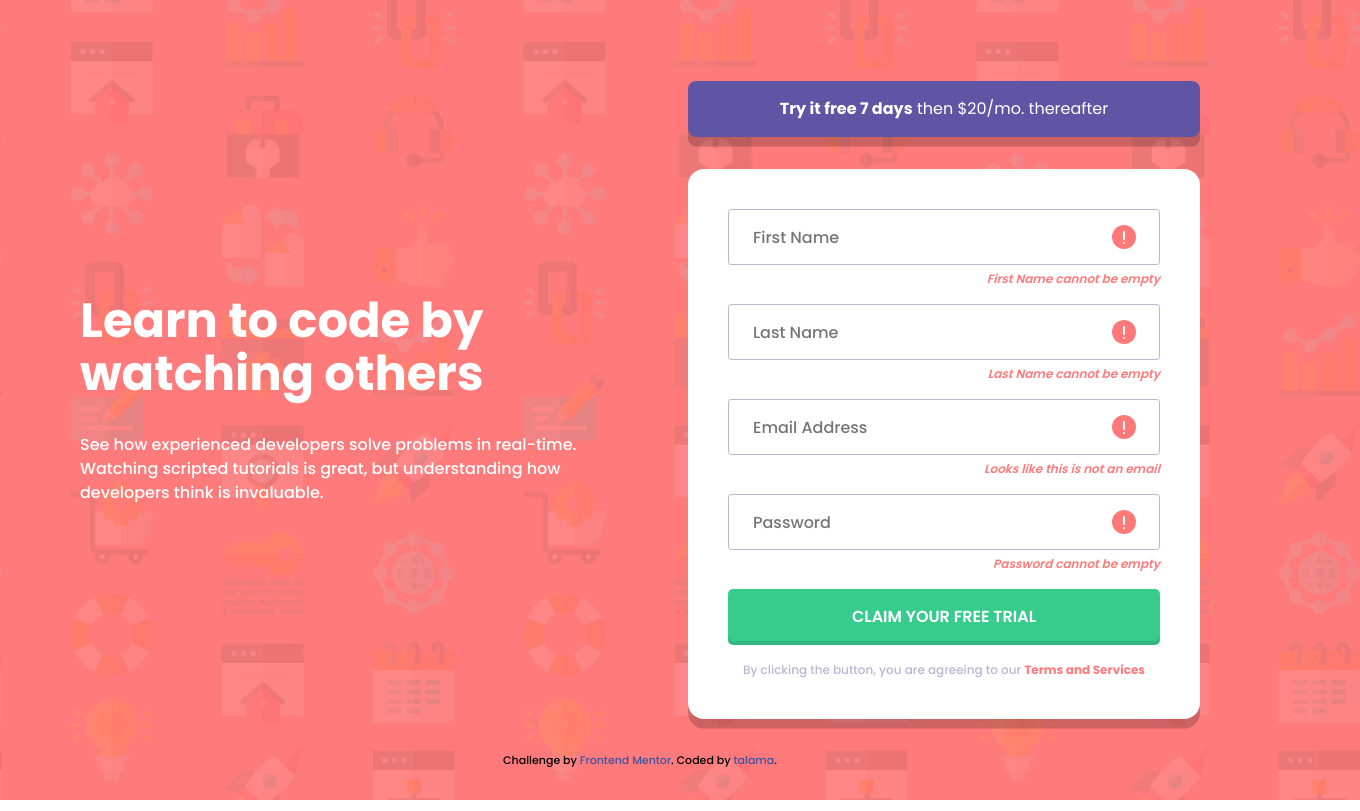
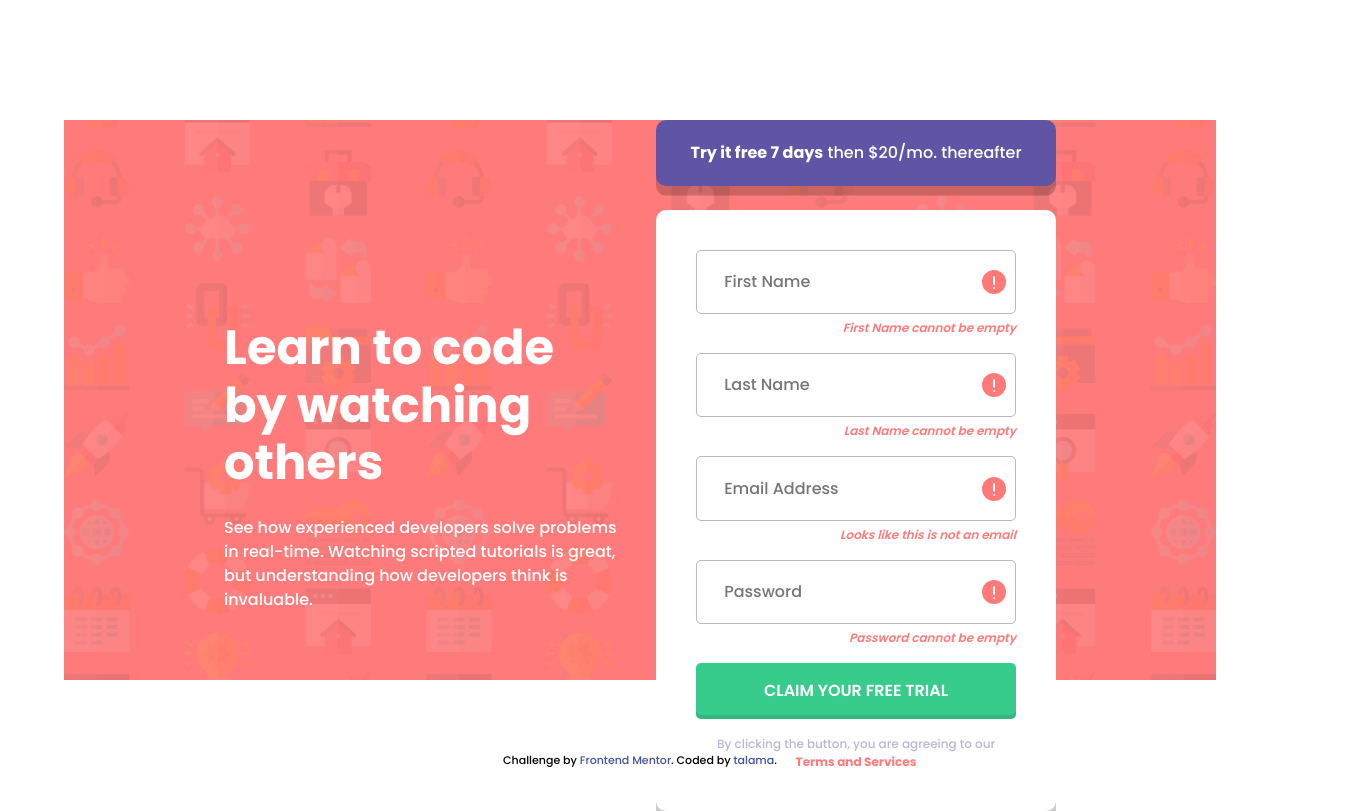
Before and after one commit to talama/FM-SignUpForm, a website built with Vite: page index.html in a window 1280 px wide. Shown: the whole page, 1360 px wide, since content can reach past the window. Built offline with nearby package versions, Linux system fonts and the light colour scheme.

Commit message:
feat: simplified css

```diff
--- a/index.html
+++ b/index.html
@@ -27,21 +27,20 @@
     <title>Sign up form</title>
   </head>
   <body>
-    <main>
-      <section class="sign-up-form">
-        <header>
+    <main class="subscription">
+      <header class="info">
         <h1>Learn to code by watching others</h1>
         <p class="description">
           See how experienced developers solve problems in real-time. Watching
-            scripted tutorials is great, but understanding how developers think
-            is invaluable.
+          scripted tutorials is great, but understanding how developers think is
+          invaluable.
         </p>
       </header>
-        <div class="sign-up">
-          <p class="price">
+      <section class="form-section">
+        <p class="trial-info">
           <span>Try it free 7 days</span> then $20/mo. thereafter
         </p>
-          <form action="#" method="post" class="free-trial">
+        <form action="#" method="post" class="trial-form">
           <div class="form-item">
             <div class="flex-grp">
               <label for="name" class="visually-hidden">First Name</label>
@@ -61,22 +60,8 @@
               >
                 <g fill="none" fill-rule="evenodd">
                   <circle fill="#FF7979" cx="12" cy="12" r="12" />
-                    <rect
-                      fill="#FFF"
-                      x="11"
-                      y="6"
-                      width="2"
-                      height="9"
-                      rx="1"
-                    />
-                    <rect
-                      fill="#FFF"
-                      x="11"
-                      y="17"
-                      width="2"
-                      height="2"
-                      rx="1"
-                    />
+                  <rect fill="#FFF" x="11" y="6" width="2" height="9" rx="1" />
+                  <rect fill="#FFF" x="11" y="17" width="2" height="2" rx="1" />
                 </g>
               </svg>
             </div>
@@ -85,9 +70,7 @@
 
           <div class="form-item">
             <div class="flex-grp">
-                <label for="family-name" class="visually-hidden"
-                  >Last Name</label
-                >
+              <label for="family-name" class="visually-hidden">Last Name</label>
               <input
                 required
                 type="text"
@@ -104,22 +87,8 @@
               >
                 <g fill="none" fill-rule="evenodd">
                   <circle fill="#FF7979" cx="12" cy="12" r="12" />
-                    <rect
-                      fill="#FFF"
-                      x="11"
-                      y="6"
-                      width="2"
-                      height="9"
-                      rx="1"
-                    />
-                    <rect
-                      fill="#FFF"
-                      x="11"
-                      y="17"
-                      width="2"
-                      height="2"
-                      rx="1"
-                    />
+                  <rect fill="#FFF" x="11" y="6" width="2" height="9" rx="1" />
+                  <rect fill="#FFF" x="11" y="17" width="2" height="2" rx="1" />
                 </g>
               </svg>
             </div>
@@ -145,22 +114,8 @@
               >
                 <g fill="none" fill-rule="evenodd">
                   <circle fill="#FF7979" cx="12" cy="12" r="12" />
-                    <rect
-                      fill="#FFF"
-                      x="11"
-                      y="6"
-                      width="2"
-                      height="9"
-                      rx="1"
-                    />
-                    <rect
-                      fill="#FFF"
-                      x="11"
-                      y="17"
-                      width="2"
-                      height="2"
-                      rx="1"
-                    />
+                  <rect fill="#FFF" x="11" y="6" width="2" height="9" rx="1" />
+                  <rect fill="#FFF" x="11" y="17" width="2" height="2" rx="1" />
                 </g>
               </svg>
             </div>
@@ -186,22 +141,8 @@
               >
                 <g fill="none" fill-rule="evenodd">
                   <circle fill="#FF7979" cx="12" cy="12" r="12" />
-                    <rect
-                      fill="#FFF"
-                      x="11"
-                      y="6"
-                      width="2"
-                      height="9"
-                      rx="1"
-                    />
-                    <rect
-                      fill="#FFF"
-                      x="11"
-                      y="17"
-                      width="2"
-                      height="2"
-                      rx="1"
-                    />
+                  <rect fill="#FFF" x="11" y="6" width="2" height="9" rx="1" />
+                  <rect fill="#FFF" x="11" y="17" width="2" height="2" rx="1" />
                 </g>
               </svg>
             </div>
@@ -209,13 +150,11 @@
           </div>
 
           <button type="submit" class="btn">Claim your free trial</button>
-
           <small class="disclaimer">
             By clicking the button, you are agreeing to our
             <a href="" class="terms">Terms and Services</a>
           </small>
         </form>
-        </div>
       </section>
     </main>
 
--- a/style.css
+++ b/style.css
@@ -31,14 +31,13 @@
   /* Colors */
   --primary-red: 0, 100%, 74%;
   --primary-green: 154, 59%, 51%;
-
   --accent-blue: 248, 32%, 49%;
-
   --neutral-dark-blue: 249, 10%, 26%;
   --neutral-gray-blue: 246, 25%, 77%;
+  --white: white;
 
   /* Fonts */
-  --font-family: var(--font-family);
+  --font-family: "Poppins", sans-serif;
 
   --fw-regular: 400;
   --fw-medium: 500;
@@ -52,7 +51,7 @@
   --fs-600: 1.5rem; /* 24px */
   --fs-700: 1.75rem; /* 28px */
   --fs-800: 2rem; /* 32px */
-  --fs-900: 3rem;
+  --fs-900: 3rem; /* 48px */
 }
 
 /* CSS reset */
@@ -64,7 +63,7 @@
 }
 
 body {
-  font-family: "Poppins";
+  font-family: var(--font-family);
   line-height: 1.5;
   -webkit-font-smoothing: antialiased;
 }
@@ -94,107 +93,109 @@ select {
   width: 1px;
 }
 
-.sign-up-form {
+/* Main section */
+.subscription {
   position: absolute;
   top: 50%;
   left: 50%;
   transform: translate(-50%, -50%);
-  width: 1440px;
-  height: 800px;
+
+  max-width: 1440px;
+  width: 90%;
+  max-height: 800px;
+  height: 70%;
   background-color: hsl(var(--primary-red));
   background-image: url("./assets/imgs/bg-intro-desktop.png");
+  background-repeat: no-repeat;
   background-size: cover;
-  color: #fff;
+  background-position: center;
 
   display: grid;
   grid-template-columns: 1fr 1fr;
+  gap: 2rem;
+  align-items: center;
 }
 
-.sign-up-form header {
+/* Header */
+.info {
   display: grid;
-  gap: 2rem;
+  gap: 1.5rem;
+  color: var(--white);
   padding-left: 10rem;
 }
 
-.sign-up-form h1 {
+.info h1 {
   font-size: var(--fs-900);
-  align-self: end;
-  line-height: 1.1;
+  line-height: 1.2;
 }
 
-.description {
+.info p {
   font-size: var(--fs-400);
   font-weight: var(--fw-medium);
 }
 
-.sign-up {
+/* Form section */
+.form-section {
   display: grid;
-  justify-items: center;
-  align-items: center;
-  gap: 2rem;
-
+  gap: 1.5rem;
   padding-right: 10rem;
-  padding-left: 3rem;
 }
 
-.price {
-  width: 100%;
+.trial-info {
   text-align: center;
-  font-weight: var(--fw-regular);
+  color: var(--white);
   font-size: var(--fs-400);
-  background: hsl(var(--accent-blue));
+  font-weight: var(--fw-medium);
+  padding: 1.3rem 1rem;
+  border-radius: 10px;
+  background-color: hsl(var(--accent-blue));
   box-shadow: 0 0.6rem 0rem hsla(0, 0%, 0%, 0.2);
-  padding: 1rem;
-  border-radius: 0.5rem;
-  align-self: end;
 }
 
-.price span {
+.trial-info span {
   font-weight: var(--fw-bold);
 }
 
-.free-trial {
-  width: 100%;
-  background: #fff;
+/* Form */
+.trial-form {
+  background-color: var(--white);
   padding: 2.5rem;
-  border-radius: 1rem;
+  border-radius: 10px;
   box-shadow: 0 0.6rem 0rem hsla(0, 0%, 0%, 0.2);
-  align-self: start;
 
   display: grid;
   gap: 1rem;
 }
+
+/* Form item */
 
 .form-item {
   display: grid;
 }
 
 .flex-grp {
+  position: relative;
   display: flex;
   align-items: center;
-  position: relative;
 }
 
 .form-item input {
   width: 100%;
-  height: 3.5rem;
-  font-size: var(--fs-400);
+  padding: 1.2rem 1.2rem 1.2rem 1.7rem;
+  border: 1px solid hsl(var(--neutral-gray-blue));
+  border-radius: 5px;
   font-weight: var(--fw-medium);
   color: hsl(var(--neutral-dark-blue));
-  padding-left: 1.5rem;
-  border: solid 1px hsl(var(--neutral-gray-blue));
-  border-radius: 0.2rem;
 }
 
-.form-item input:focus,
-.form-item input:active {
+.form-item input:focus-visible {
   outline: none;
   border: solid 1px hsl(var(--neutral-dark-blue));
 }
 
 .error-icon {
   position: absolute;
-  right: 1.5rem;
+  right: 10px;
 }
 
 .error-text {
@@ -206,20 +207,7 @@ select {
   font-style: italic;
 }
 
-.disclaimer {
-  text-align: center;
-  font-size: var(--fs-300);
-  font-weight: var(--fw-medium);
-  color: hsl(var(--neutral-gray-blue));
-}
-
-.terms,
-.terms {
-  color: hsl(var(--primary-red));
-  font-weight: var(--fw-bold);
-  text-decoration: none;
-}
-
+/* Form button */
 .btn {
   background: hsl(var(--primary-green));
   color: #fff;
@@ -237,6 +225,20 @@ select {
   background: hsla(var(--primary-green), 0.8);
 }
 
+/* Terms */
+.disclaimer {
+  text-align: center;
+  font-size: var(--fs-300);
+  font-weight: var(--fw-medium);
+  color: hsl(var(--neutral-gray-blue));
+}
+
+.terms {
+  color: hsl(var(--primary-red));
+  font-weight: var(--fw-bold);
+  text-decoration: none;
+}
+
 /* Attribution */
 .attribution {
   position: absolute;
```
Lines whose indentation alone changed are shown as unchanged.
